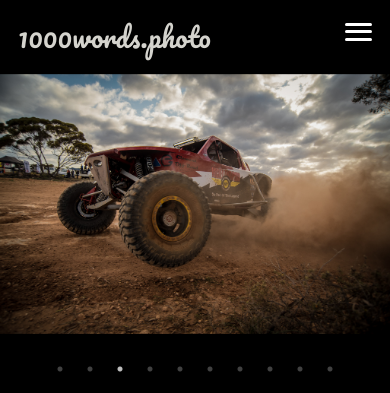
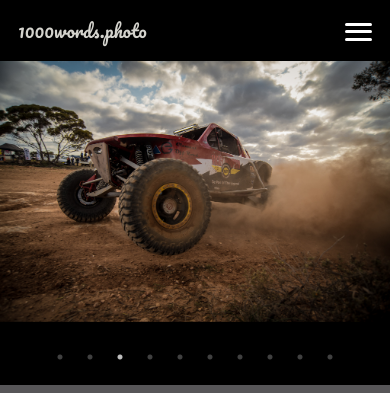
Before and after one commit to alicestanley/1000words, a plain HTML site: page index.html in a window 390 px wide. Shown: the top 393 px of the page. Drawn offline with nearby package versions, Linux system fonts and the light colour scheme.

Commit message:
font colour

```diff
--- a/css/style.css
+++ b/css/style.css
@@ -247,6 +247,7 @@ input:not([type="submit"]){
     border: 0;
     border-bottom:1px solid white;
     padding-right:30px;
+    color: white;
 }
 
 .button{
@@ -299,7 +300,12 @@ input:not([type="submit"]){
 /* Phones -----------------------*/
 @media screen and (max-width:767px) {
     .page header{padding-bottom:.5em;}
+    h1{
 
+      font-size: 2em;
+
+
+    }
     .main-nav{
         overflow:hidden;
         clear:both;
```
